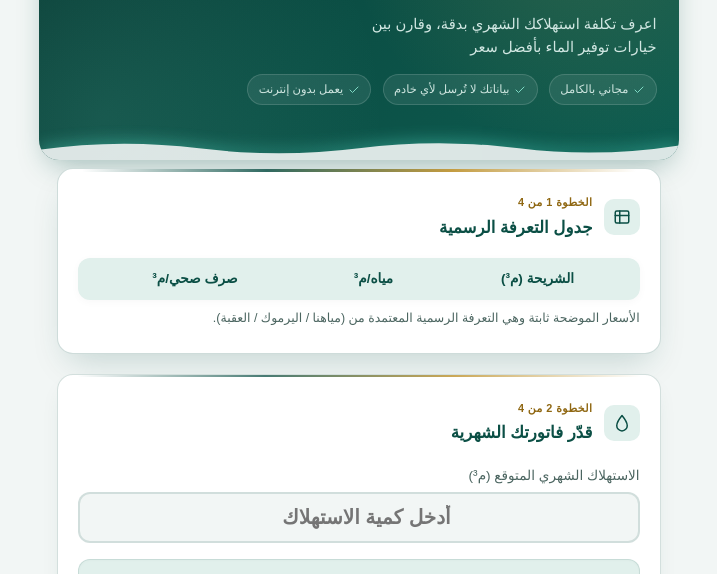
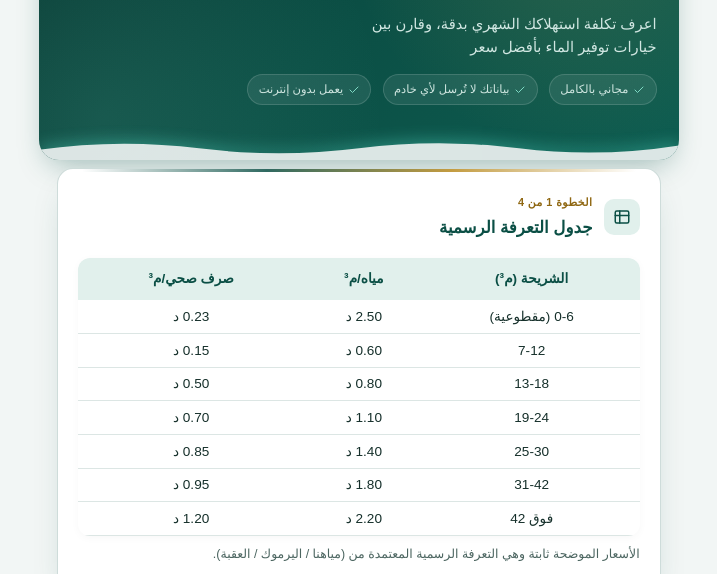
Before and after one commit to Ahmad-Albetar/AquaBill-JO, a plain HTML site: page index.html in a window 1280 px wide. Shown: the part 162-736 px from the top of the page, without its empty margins (281-998 px from the left). Drawn offline with Linux system fonts and the light colour scheme.

Commit message:
Update tariff table with detailed pricing
Replaced the existing tariff table with a new one that includes specific pricing details for different consumption ranges.

```diff
--- a/index.html
+++ b/index.html
@@ -194,17 +194,27 @@
       <span class="eyebrow2">الخطوة 1 من 4</span>
       <span class="titletext">جدول التعرفة الرسمية</span>
     </span>
+  </h2>
 
-      </h2>
   <table class="tariff" id="tariffTable">
     <thead>
-          <tr><th scope="col">الشريحة (م³)</th><th scope="col">مياه/م³</th><th scope="col">صرف صحي/م³</th></tr>
+      <tr>
+        <th scope="col">الشريحة (م³)</th>
+        <th scope="col">مياه/م³</th>
+        <th scope="col">صرف صحي/م³</th>
+      </tr>
     </thead>
-        <!-- تُبنى صفوف الجدول تلقائياً بواسطة renderTariffTable() في script.js -->
-        <tbody></tbody>
+    <tbody>
+      <tr><td>0-6 (مقطوعية)</td><td>2.50 د</td><td>0.23 د</td></tr>
+      <tr><td>7-12</td><td>0.60 د</td><td>0.15 د</td></tr>
+      <tr><td>13-18</td><td>0.80 د</td><td>0.50 د</td></tr>
+      <tr><td>19-24</td><td>1.10 د</td><td>0.70 د</td></tr>
+      <tr><td>25-30</td><td>1.40 د</td><td>0.85 د</td></tr>
+      <tr><td>31-42</td><td>1.80 د</td><td>0.95 د</td></tr>
+      <tr><td>فوق 42</td><td>2.20 د</td><td>1.20 د</td></tr>
+    </tbody>
   </table>
   <p class="hint">الأسعار الموضحة ثابتة وهي التعرفة الرسمية المعتمدة من (مياهنا / اليرموك / العقبة).</p>
-
 </div>
     <!-- ---------- الخطوة 2: حاسبة الفاتورة الشهرية ---------- -->
     <div class="card fade-in">
```
Lines whose indentation alone changed are shown as unchanged.
